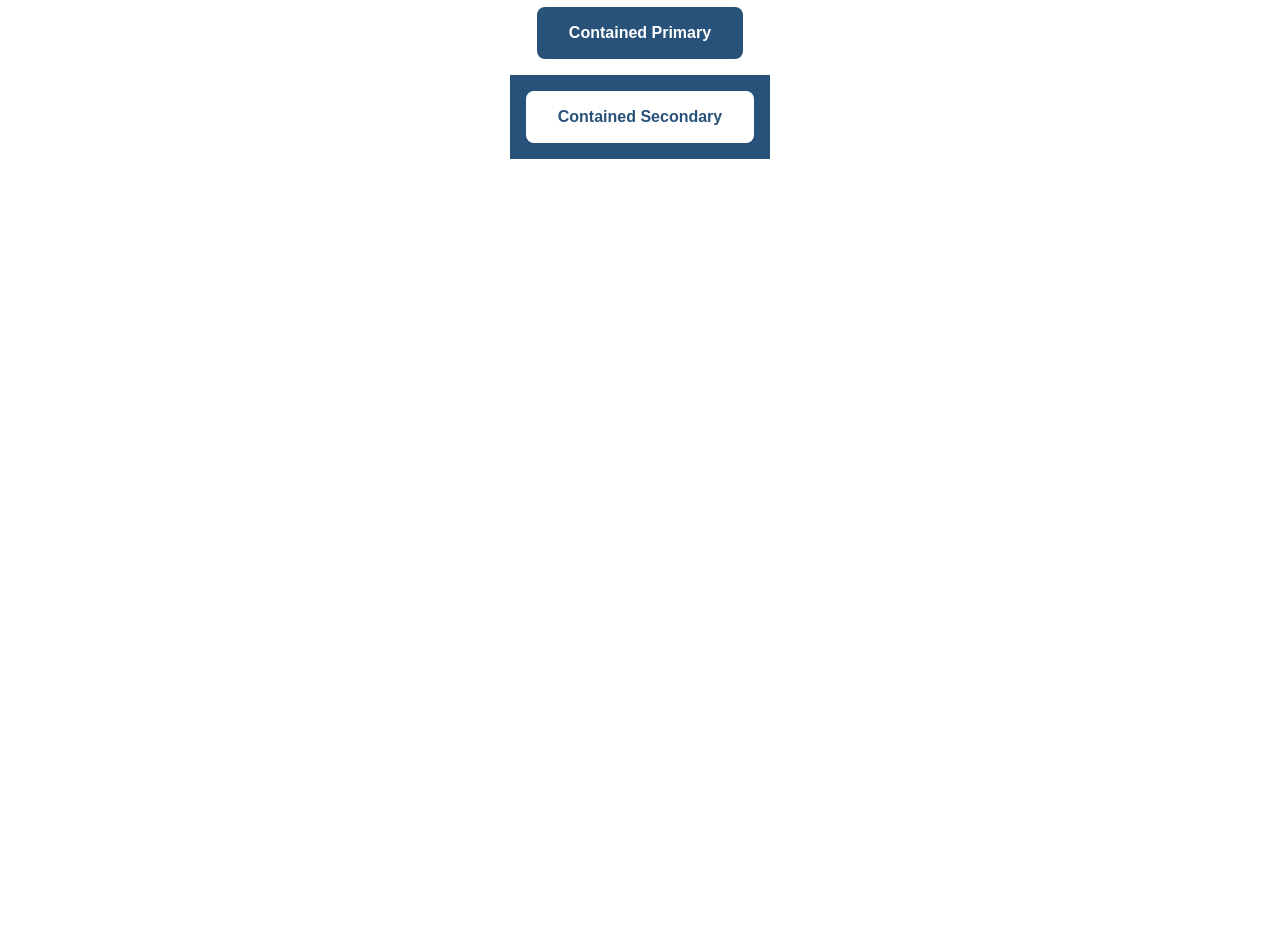
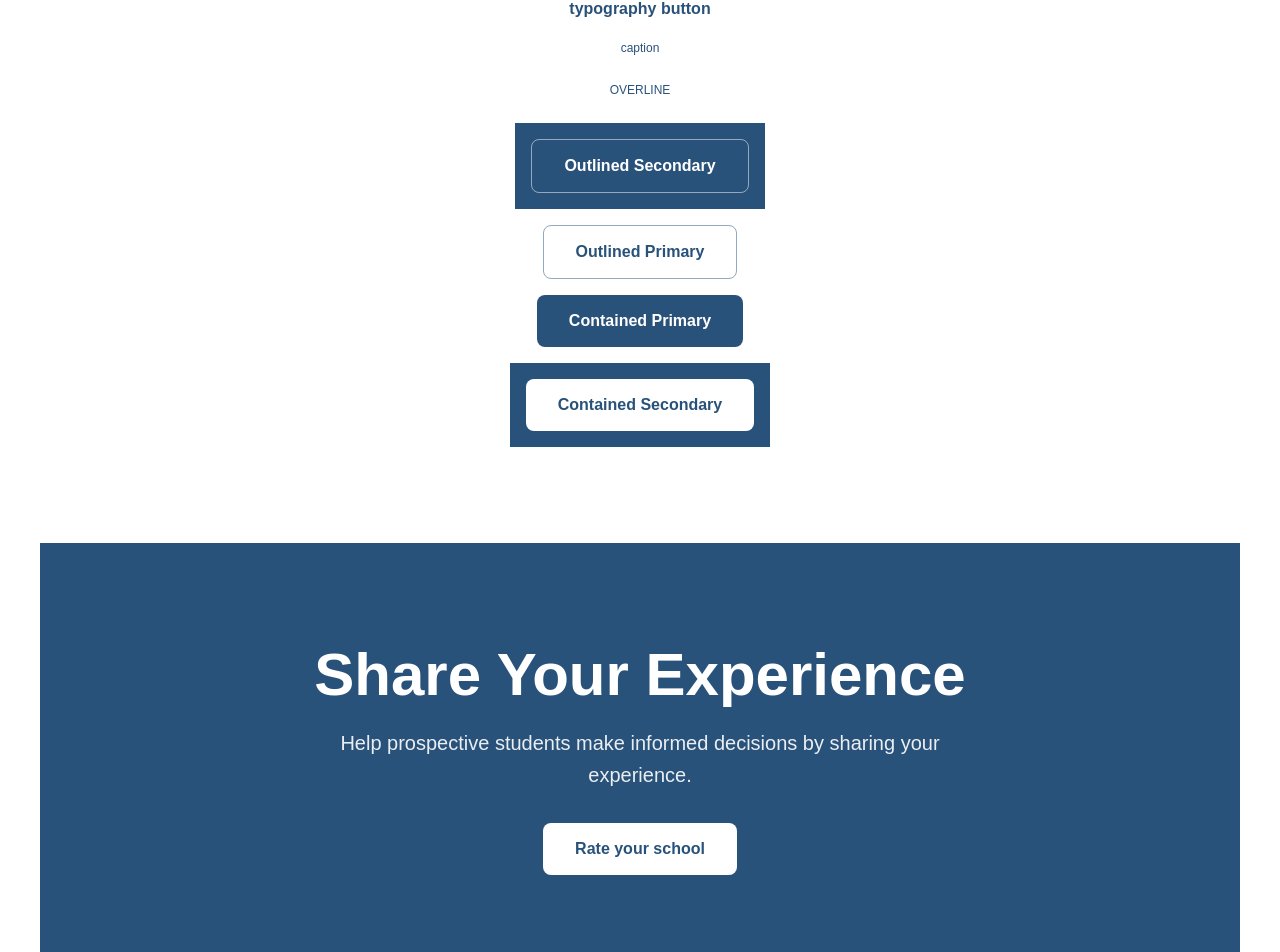
Before and after one commit to collegescore/frontend, a Next.js app: page / in a window 1280 px wide. Shown: the part 956-1908 px from the top of the page. Before the commit the page ends 1115 px from the top, so only its background shows below. Built offline with nearby package versions, Linux system fonts and the light colour scheme; what @mui/material-nextjs would draw is missing.

Commit message:
set consistent container top and bottom padding in theme

```diff
--- a/src/app/page.tsx
+++ b/src/app/page.tsx
@@ -1,4 +1,5 @@
 "use client";
+import CTASection from "@/components/common/CallToAction";
 import { Stack, Box, Typography, Button, Container } from "@mui/material";
 
 function App() {
@@ -65,6 +66,7 @@ function App() {
             </Box>
           </Stack>
         </Container>
+        <CTASection />
       </main>
       {/* change this to be a proper footer later */}
     </>
--- a/src/components/common/CallToAction.tsx
+++ b/src/components/common/CallToAction.tsx
@@ -6,17 +6,15 @@ import AddReviewButton from './AddReviewButton';
 
 const CTASection = () => {
   return (
-    <Box
+      <Container
       component="section"
+      id="cta-section"
       sx={{
         bgcolor: 'primary.main',
         color: 'white',
-        py: { xs: 8, md: 12 }, // Increased padding for a more "hero" feel
         textAlign: 'center',
         width: '100%',
-      }}
-    >
-      <Container maxWidth="md">
+      }}>
         <Typography
           variant="h2"
           component="h2"
@@ -31,10 +29,11 @@ const CTASection = () => {
         </Typography>
 
         <Typography
+          //styled like h6, but semantically a paragraph for screen readers
           variant="h6"
           component="p"
           sx={{
-            mb: 5,
+            mb: 4,
             opacity: 0.9,
             fontWeight: 400,
             maxWidth: '600px',
@@ -47,24 +46,9 @@ const CTASection = () => {
 
         <AddReviewButton
           text="Rate your school"
-          sx={{
-            bgcolor: 'white',
-            color: 'primary.main',
-            px: 6, // Extra wide padding for a high-importance button
-            py: 1.5,
-            fontSize: '1.1rem',
-            fontWeight: 700,
-            borderRadius: '8px',
-            '&:hover': {
-              bgcolor: 'rgba(255, 255, 255, 0.9)',
-              transform: 'translateY(-2px)', // Subtle lift effect
-              boxShadow: '0px 4px 20px rgba(0, 0, 0, 0.15)',
-            },
-            transition: 'all 0.2s ease-in-out',
-          }}
+          color="secondary"
         />
       </Container>
-    </Box>
   );
 };
 
--- a/src/theme.ts
+++ b/src/theme.ts
@@ -85,6 +85,14 @@ theme = createTheme(theme, {
         },
       },
     },
+    MuiContainer: {
+      styleOverrides: {
+        root: {
+          maxWidth: "1200px",
+          paddingBlock: "6rem",
+        },
+      },
+    },
   },
 });
 
```
